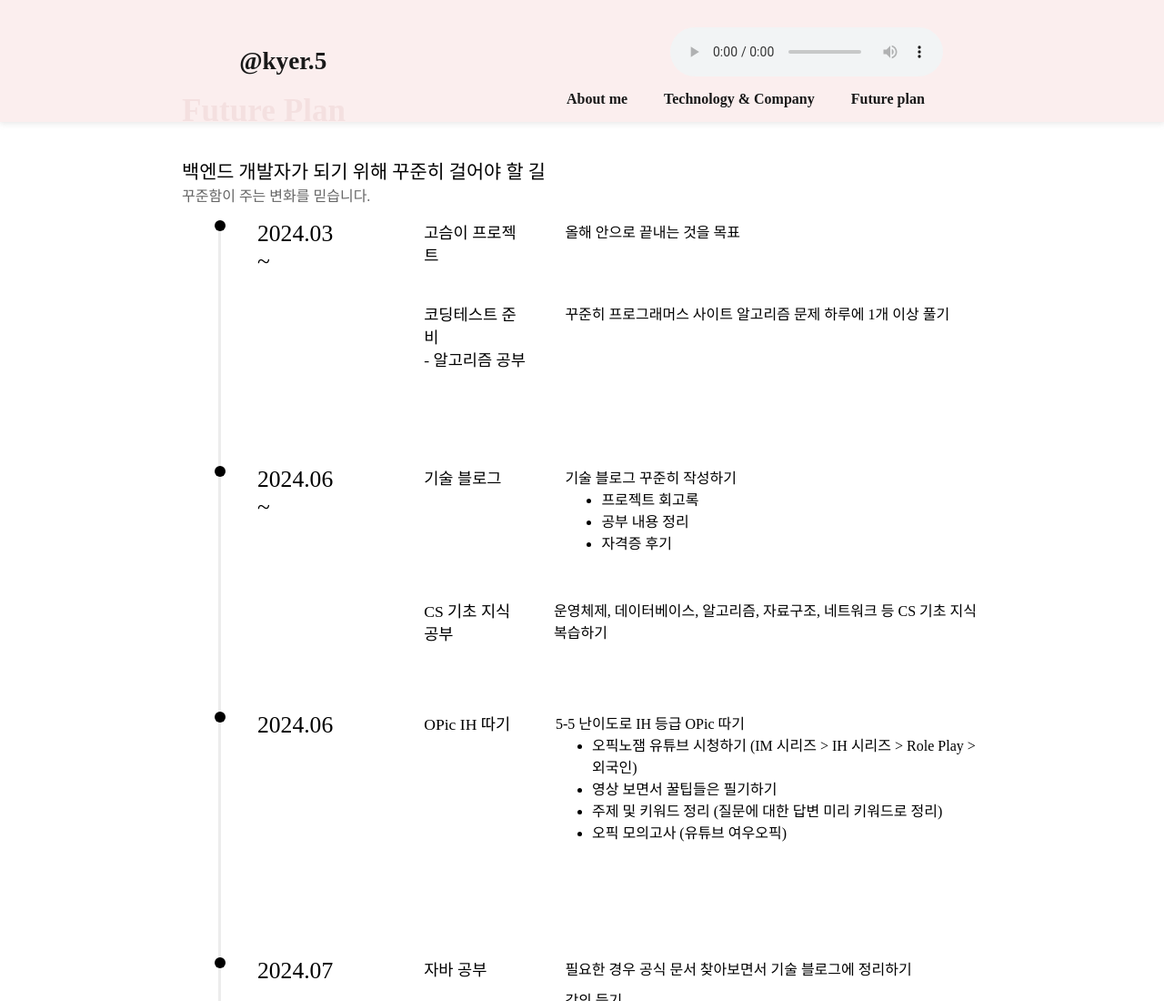
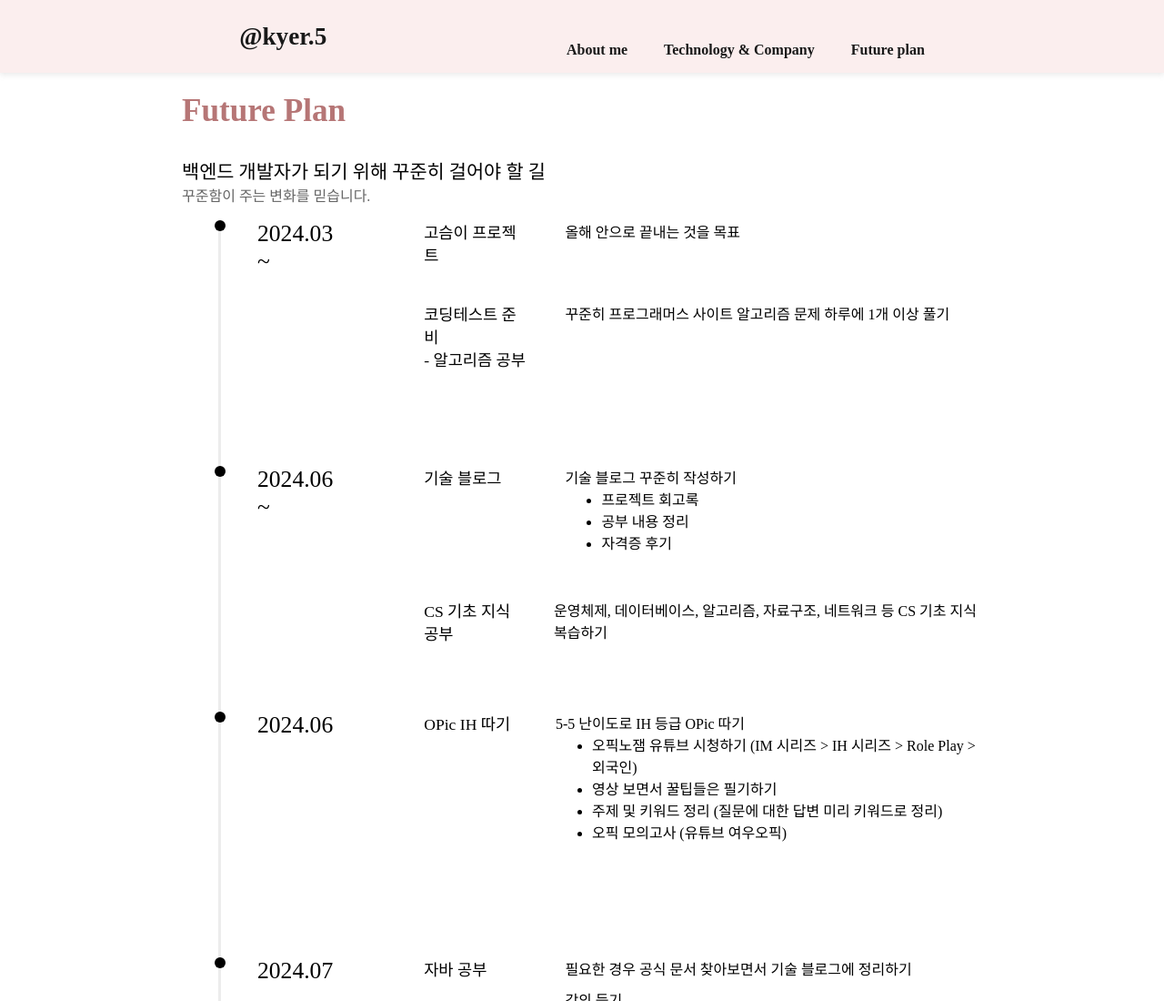
Before and after one commit to kyer5/Web-Programming-Project, a plain HTML site: page src/html/future_plan.html in a window 1280 px wide. Shown: the top 1100 px of the page at 91% size. Drawn offline with Linux system fonts and the light colour scheme; a web font is replaced by a local one.

Commit message:
audio 삭제

```diff
--- a/src/html/future_plan.html
+++ b/src/html/future_plan.html
@@ -12,7 +12,6 @@
   <header>
     <h1><a href="index.html">@kyer.5</a></h1>
     <div id="header-inner">
-      <audio src="" controls autoplay></audio>
       <nav>
         <ul>
           <li>
```
Also changed, not shown: src/html/technology_company.html (+0 -1 lines).
